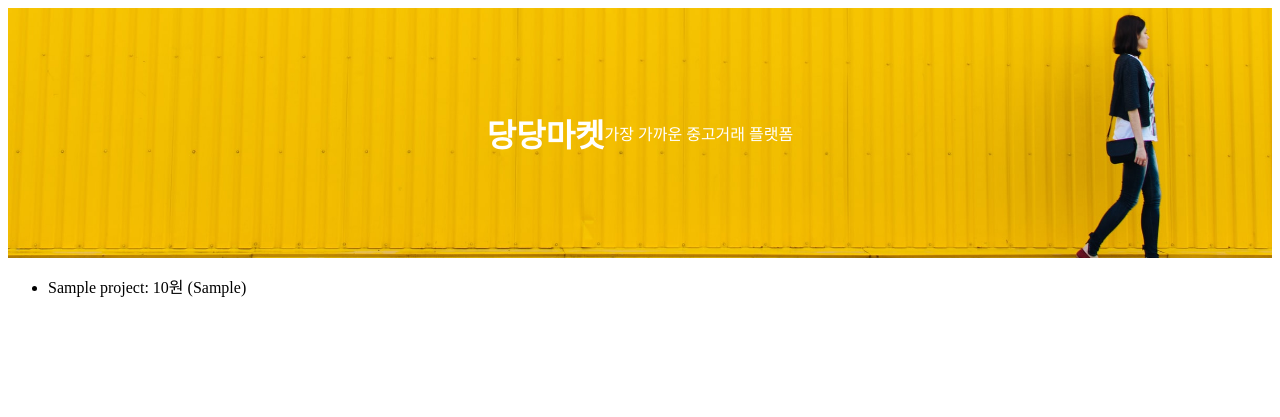
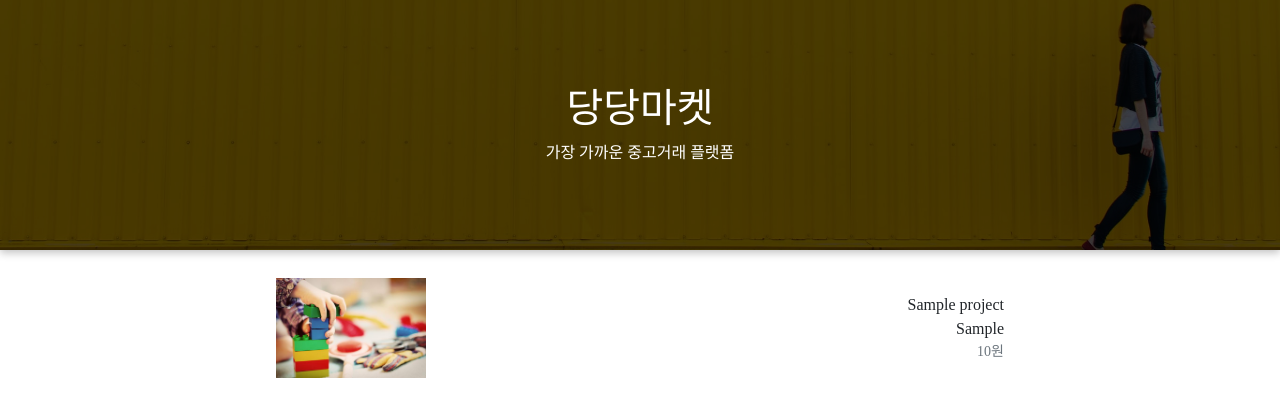
Before and after one commit to yjh0816/django-practice, a Django app: page / in a window 1280 px wide. Shown: the top 417 px of the page. Run offline with Django 4.2, Linux system fonts and the light colour scheme; tables that the repository leaves empty hold one stand-in row (values such as "Sample post"); some web fonts are replaced.

Commit message:
feat: Update modal function and Connect with API data

```diff
--- a/shinhanapp/product/templates/product.html
+++ b/shinhanapp/product/templates/product.html
@@ -1,19 +1,78 @@
 <html>
     <head>
+        <link rel="stylesheet" href="https://cdn.jsdelivr.net/npm/bootstrap@5.2.3/dist/css/bootstrap.min.css" />
+        <script src="https://cdn.jsdelivr.net/npm/bootstrap@5.2.3/dist/js/bootstrap.bundle.min.js"></script>
+        <script src="https://code.jquery.com/jquery-3.6.3.min.js" integrity="sha256-pvPw+upLPUjgMXY0G+8O0xUf+/Im1MZjXxxgOcBQBXU=" crossorigin="anonymous"></script>
+        <script src="static/script.js"></script>
         <link rel="stylesheet" href="/static/styles.css" />
     </head>
     <body>
         <div class="main-title">
             <div class="overlay">
-                <h1>당당마켓</h1>
-                <span>가장 가까운 중고거래 플랫폼</span>
+                <div>
+                    <h1>당당마켓</h1>
+                    <span>가장 가까운 중고거래 플랫폼</span>
+                </div>
             </div>
         </div>
-        <ul>
+        <div class="product-content">
+            <div class="list-group list-group-flush">
+                {% for product in products %}
+                <button
+                    type="button"
+                    class="list-group-item list-group-item-action"
+                    id="{{ product.id }}"
+                >
+                    <div class="d-flex align-items-center">
+                        <div class="flex-shrink-0">
+                            <img src="/static/prod1.jpg" class="product-image">
+                        </div>
+                        <div class="flex-grow-1 ms-3 text-end">
+                            {{ product.title}}<br/>
+                            {{product.location}}<br/>
+                            <small class="text-muted">{{product.price}}원</small>
+                            <!-- {{product.location}} -->
+                        </div>
+                      </div>
+                </button>
+                {% endfor %}
+            </div>
+        </div>
+
+        <!-- <div class="row row-cols-1 row-cols-md-2 g-4">
             {% for product in products %}
-            <li>{{product.title}}: {{product.price}}원 ({{product.location}})</li>
+            <div class="col">
+              <div class="card">
+                <img id="sample" src="..." class="" alt="...">
+                <div class="card-body">
+                  <h5 class="card-title">{{product.title}}</h5>
+                  <p class="card-text">{{product.location}}</p>
+                  <p class="card-text"><small class="text-muted">{{product.price}}원</small></p>
+                </div>
+              </div>
+            </div>
             {% endfor %}
-        </ul>
+        </div> -->
+        <!-- Modal -->
+        <div class="modal fade" id="detailModal" tabindex="-1" aria-labelledby="detailModalLabel" aria-hidden="true">
+            <div class="modal-dialog">
+                <div class="modal-content">
+                    <div class="modal-header">
+                        <h1 class="modal-title fs-5" id="detailModalTitle"></h1>
+                        <button type="button" class="btn-close" data-bs-dismiss="modal" aria-label="Close"></button>
+                    </div>
+                    <div class="modal-body text-end">
+                        <img src="/static/prod1.jpg" />
+                        <div id="detailModalLocation"></div>
+                        <div id="detailModalPrice"></div>
+                        <div id="detailModalContent"></div>
+                    </div>
+                    <div class="modal-footer">
+                        <button type="button" class="btn btn-primary" data-bs-dismiss="modal">확인</button>
+                    </div>
+                </div>
+            </div>
+        </div>
     </body>
 
 </html>
--- a/shinhanapp/product/views.py
+++ b/shinhanapp/product/views.py
@@ -1,4 +1,5 @@
 from django.shortcuts import render
+from django.http.response import JsonResponse
 from .models import Product
 
 # Create your views here.
@@ -7,3 +8,13 @@ def main(request):
     # products = Product.objects.filter(title__contains='test')
 
     return render(request,'product.html', {'products': products})
+
+def detail(request, pk):
+    product = Product.objects.get(pk=pk)
+
+    return JsonResponse({
+        'title': product.title,
+        'content': product.content,
+        'price': product.price,
+        'location': product.location,
+    })
--- a/shinhanapp/shinhanapp/urls.py
+++ b/shinhanapp/shinhanapp/urls.py
@@ -16,11 +16,11 @@ Including another URLconf
 from django.contrib import admin
 from django.urls import path
 
-from product.views import main
+from product.views import main, detail
 
 
 urlpatterns = [
     path('admin/', admin.site.urls),
+    path('product/<int:pk>/', detail),
     path('', main),
-
 ]
--- /dev/null
+++ b/shinhanapp/static/script.js
@@ -0,0 +1,14 @@
+jQuery(document).ready(function() {
+    $(".list-group-item-action").click(function() {
+        // alert("Hello");
+        let product_id = $(this).attr("id")
+        $.get("http://127.0.0.1:8000/product/"+ product_id + "/")
+            .then(function(result){
+                $("#detailModalTitle").text(result.title);
+                $("#detailModalLocation").text(result.location);
+                $("#detailModalPrice").text(result.price);
+                $("#detailModalContent").text(result.content);
+                $("#detailModal").modal("show");
+        });
+    });
+});
--- a/shinhanapp/static/styles.css
+++ b/shinhanapp/static/styles.css
@@ -19,7 +19,7 @@ body {
 .main-title {
     text-align: center;
     background-image: url('/static/bg.jpg');
-    box-shadow: rgb(0, 0, 0);
+    box-shadow: rgb(0 0 0 / 24%) 0px 3px 8px;
     width: 100%;
     margin: 0 auto;
     height: 250px;
@@ -35,10 +35,24 @@ body {
     top: 0;
     width: 100%;
     height: 100%;
-    box-shadow: rgba(0, 0, 0, 0.7);
+    background: rgba(0, 0, 0, 0.7);
     color: #fff;
     font-family: 'KOTRAHOPE';
     display: flex;
     align-items: center;
     justify-content: center;
 }
+
+.product-content {
+    margin: 0 auto;
+    max-width: 800px;
+    padding: 20px;
+}
+
+.product-image {
+    width: 150px;
+}
+
+.modal-body img {
+    width: 100%;
+}
```
